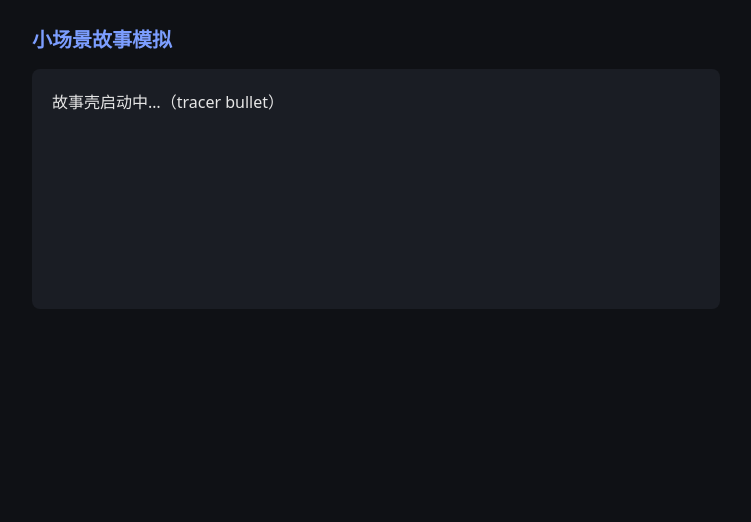
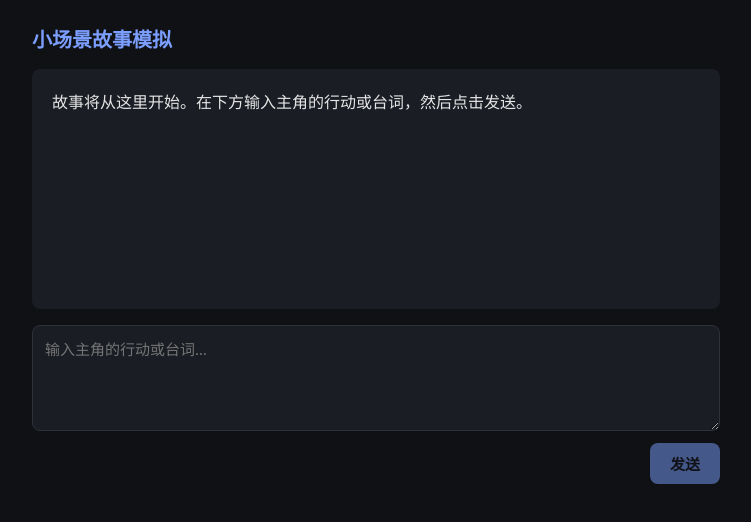
Before and after one commit to jones-187/rpg4pov, a Next.js app: page / in a window 1280 px wide. Shown: the top 522 px of the page, without its empty margins (264-1015 px from the left). Built offline with nearby package versions, Linux system fonts and the light colour scheme.

Commit message:
feat(ui): interactive story page wired to story-turn api

```diff
--- a/src/app/page.tsx
+++ b/src/app/page.tsx
@@ -1,8 +1,62 @@
+"use client";
+
+import { useState, type FormEvent } from "react";
+
 export default function HomePage() {
+  const [narration, setNarration] = useState<string>(
+    "故事将从这里开始。在下方输入主角的行动或台词，然后点击发送。"
+  );
+  const [input, setInput] = useState<string>("");
+  const [loading, setLoading] = useState<boolean>(false);
+  const [error, setError] = useState<string | null>(null);
+
+  async function handleSubmit(e: FormEvent<HTMLFormElement>) {
+    e.preventDefault();
+    const text = input.trim();
+    if (!text || loading) return;
+
+    setLoading(true);
+    setError(null);
+    try {
+      const res = await fetch("/api/story-turn", {
+        method: "POST",
+        headers: { "content-type": "application/json" },
+        body: JSON.stringify({ input: text }),
+      });
+
+      if (!res.ok) {
+        throw new Error(`请求失败（HTTP ${res.status}）`);
+      }
+
+      const data = (await res.json()) as { playerResponse: string };
+      setNarration(data.playerResponse);
+      setInput("");
+    } catch (err) {
+      setError(err instanceof Error ? err.message : "未知错误");
+    } finally {
+      setLoading(false);
+    }
+  }
+
   return (
     <main className="container">
       <h1>小场景故事模拟</h1>
-      <section className="story">故事壳启动中…（tracer bullet）</section>
+      <section className="story" aria-label="故事显示区">
+        {narration}
+      </section>
+      <form onSubmit={handleSubmit} className="input-form" aria-label="主角输入">
+        <textarea
+          value={input}
+          onChange={(e) => setInput(e.target.value)}
+          placeholder="输入主角的行动或台词…"
+          rows={4}
+          disabled={loading}
+        />
+        <button type="submit" disabled={loading || !input.trim()}>
+          {loading ? "处理中…" : "发送"}
+        </button>
+      </form>
+      {error && <p className="error">{error}</p>}
     </main>
   );
 }
```
